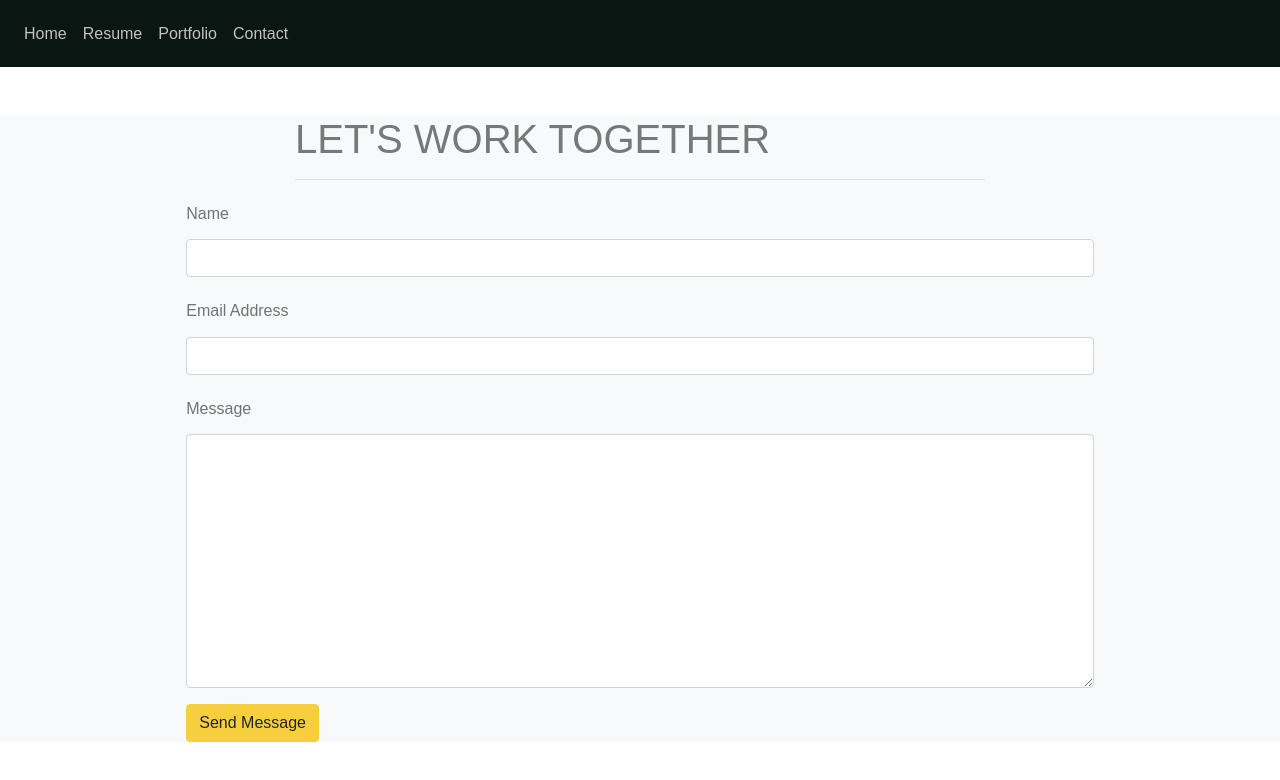
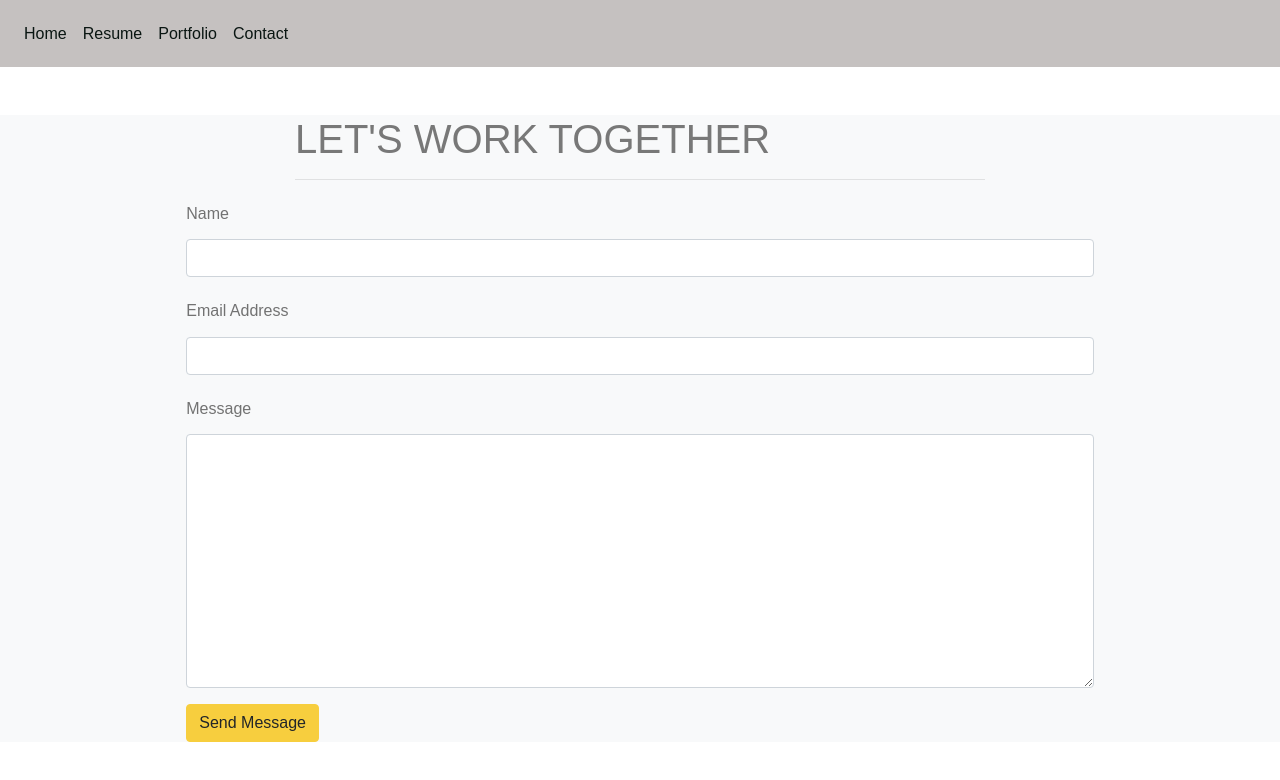
Before and after one commit to phillipjhl/Interactive-Resume, a React app: page /menu/contact in a window 1280 px wide. Shown: the top 780 px of the page. Built offline with nearby package versions, Linux system fonts and the light colour scheme.

Commit message:
changed menu navbar coloring

```diff
--- a/client/src/components/NavBar.jsx
+++ b/client/src/components/NavBar.jsx
@@ -3,16 +3,16 @@ import { Link } from 'react-router-dom';
 
 function NavBar(props) {
     return (
-        <nav className="navbar navbar-expand-lg bg-secondary text-primary" >
+        <nav className="navbar navbar-expand-lg bg-primary text-secondary" >
             <button className="navbar-toggler" type="button" data-toggle="collapse" data-target="#navbar" aria-controls="navbarNavAltMarkup" aria-expanded="false" aria-label="Toggle navigation">
                 <span className="navbar-toggler-icon"></span>
             </button>
             <div className="collapse navbar-collapse" id="navbar">
                 <div className="navbar-nav flex-row">
-                    <Link to="/" className="nav-item nav-link text-primary">Home</Link>
-                    <Link to="/menu/resume" className="nav-item nav-link text-primary">Resume</Link>
-                    <Link to="/menu/portfolio" className="nav-item nav-link text-primary">Portfolio</Link>
-                    <Link to="/menu/contact" className="nav-item nav-link text-primary">Contact</Link>
+                    <Link to="/" className="nav-item nav-link text-secondary">Home</Link>
+                    <Link to="/menu/resume" className="nav-item nav-link text-secondary">Resume</Link>
+                    <Link to="/menu/portfolio" className="nav-item nav-link text-secondary">Portfolio</Link>
+                    <Link to="/menu/contact" className="nav-item nav-link text-secondary">Contact</Link>
                 </div>
             </div>
         </nav>
```
